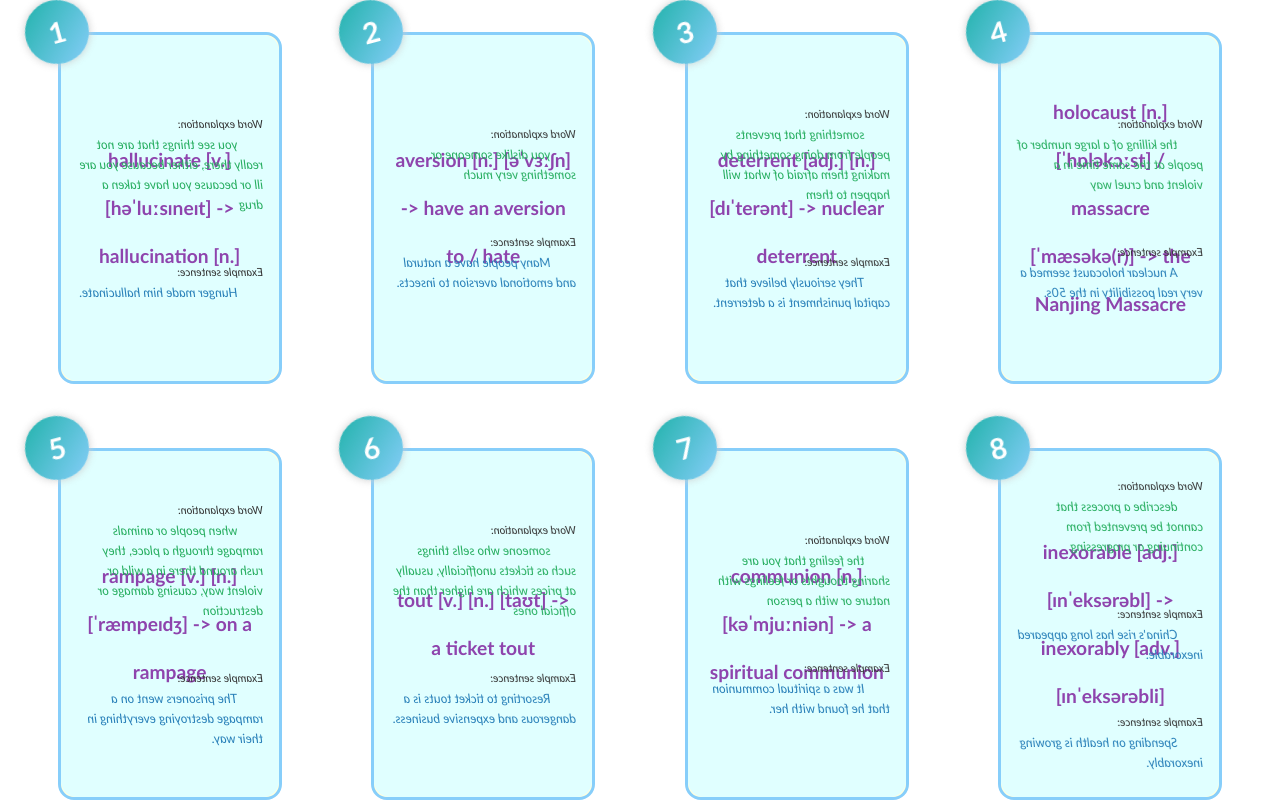
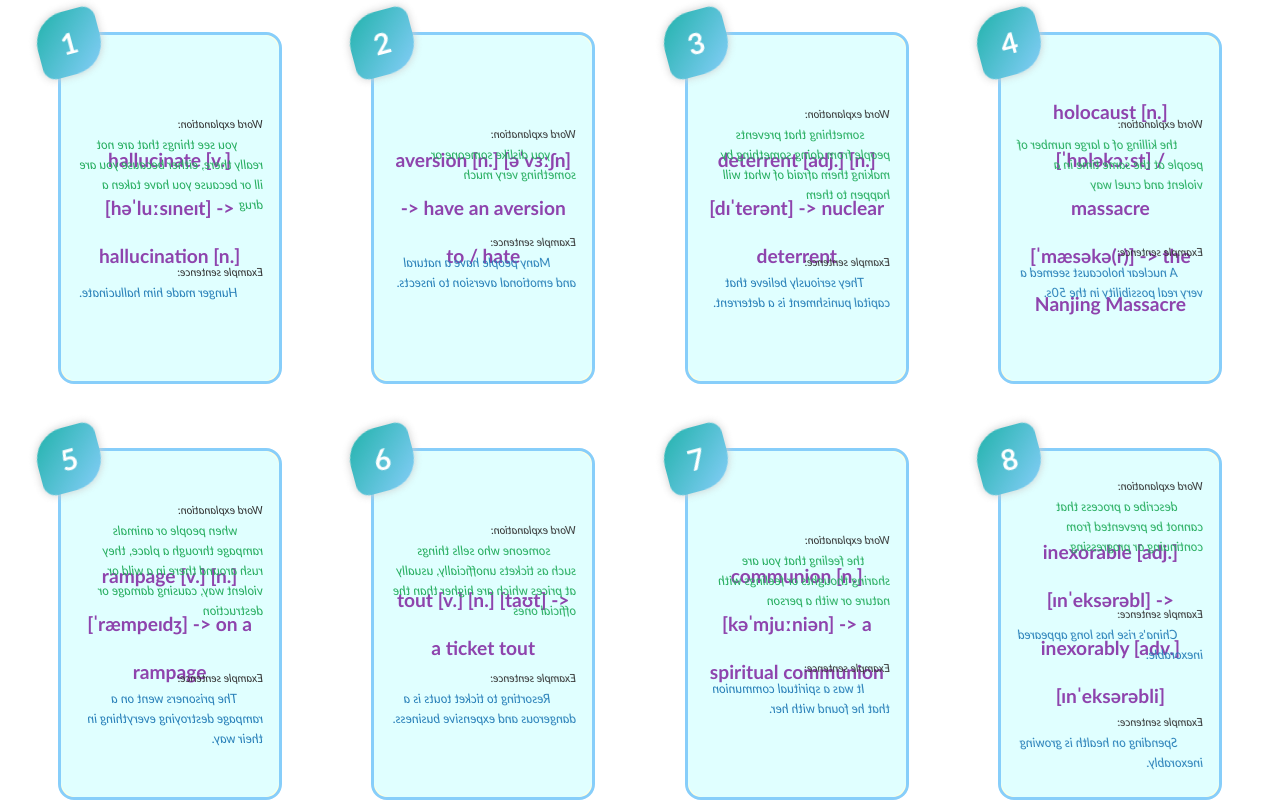
Before and after one commit to HYTOT/HYTOT.github.io, a website: page index.html in a window 1280 px wide. Shown: the top 803 px of the page. Drawn offline with Linux system fonts and the light colour scheme.

Commit message:
optimized codes

```diff
--- a/src/styles/index.less
+++ b/src/styles/index.less
@@ -68,14 +68,17 @@
       .word-id {
         &:extend(.flex-center);
         position: fixed;
-        top: -2.2rem;
-        left: -2.2rem;
+        top: -1.5rem;
+        left: -1.5rem;
         width: 4rem;
         height: 4rem;
         color: #fff;
         font-size: 1.8rem;
         background: linear-gradient(to right bottom, lightseagreen, lightskyblue);
-        border-radius: 50%;
+        border-top-left-radius: 50%;
+        border-top-right-radius: 20%;
+        border-bottom-left-radius: 20%;
+        border-bottom-right-radius: 50%;
         box-shadow: 0 0 .5rem #ccc;
         transform: rotateZ(-15deg);
         -webkit-transform: rotateZ(-15deg);
```
Also changed, not shown: src/styles/index.css, src/vocabularies.md (line endings or trailing spaces), static/index.css.
